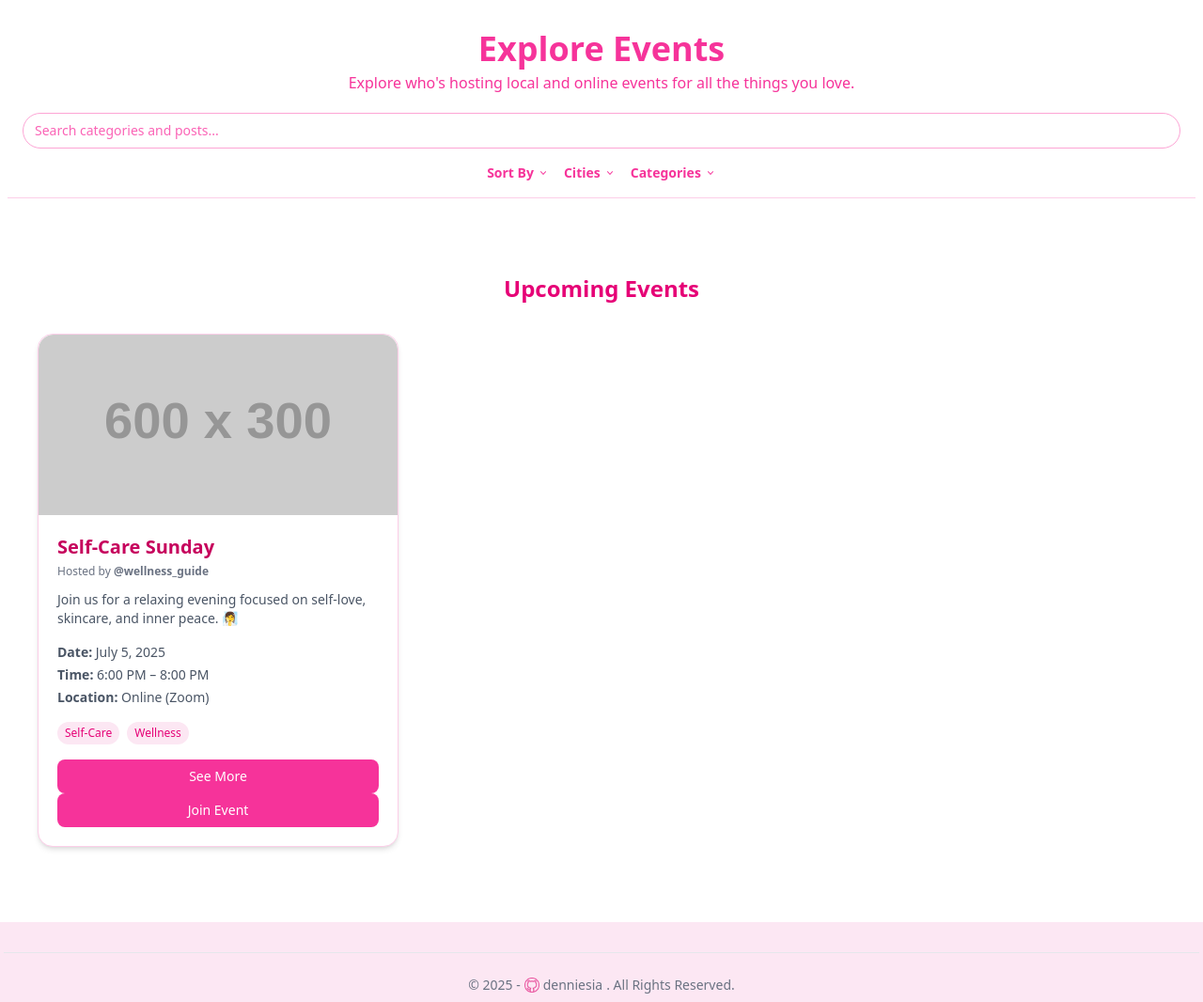
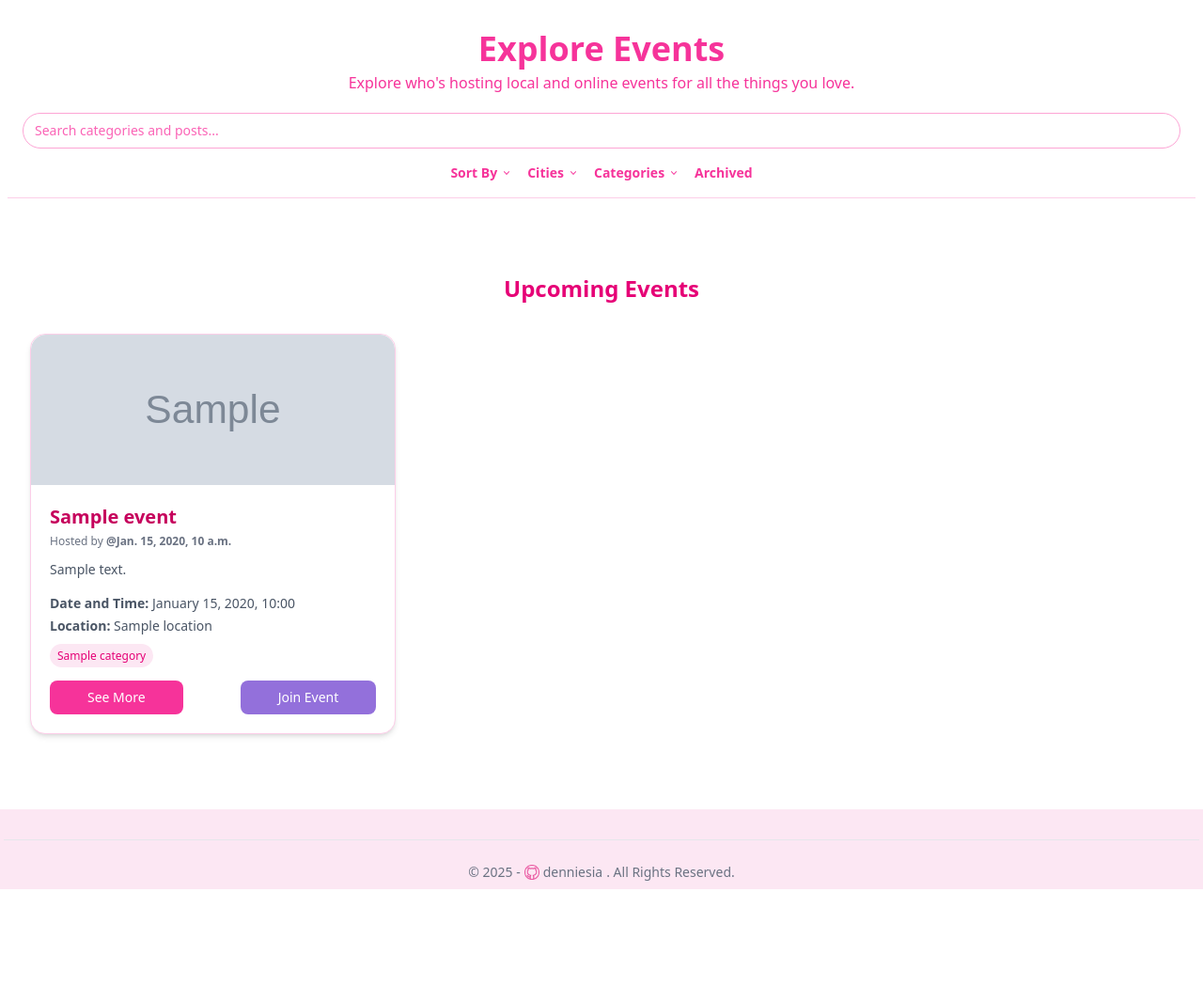
Before and after one commit to denniesia/beaunity, a Django app: template templates/event/events-overview.html in a window 1280 px wide. Shown: the part 72-1138 px from the top of the page at 94% size. After the commit the page ends 1018 px from the top, so only its background shows below. Run offline with Django 5.2, Linux system fonts and the light colour scheme; the template is opened without the code that fills it: most values are stand-ins (such as "Sample title", 1, 10 or a date in 2020); grey boxes marked "Sample" are stand-in pictures; grey boxes labelled with a size stand in for pictures from a placeholder-image service; style sheets or scripts are compiled from the project's sources; some libraries are stand-ins or nearby versions.

Commit message:
fix: events overview page

```diff
--- a/beaunity/event/models.py
+++ b/beaunity/event/models.py
@@ -23,7 +23,7 @@ class Event(CreatedByMixin, CreatedAtMixin, LastUpdatedMixin):
             MinLengthValidator(100)
         ]
     )
-    online = models.BooleanField()
+    is_online = models.BooleanField()
     city = models.CharField(
         max_length=100,
         validators=[
--- a/beaunity/event/urls.py
+++ b/beaunity/event/urls.py
@@ -1,5 +1,5 @@
 from django.urls import path
 from . import views
 urlpatterns = [
-    path('',views.index,name='index'),
+    path('', views.EventsOverviewView.as_view(), name='events'),
 ]
--- a/templates/common/nav.html
+++ b/templates/common/nav.html
@@ -46,7 +46,7 @@
                               transition-all duration-200 ease-in-out z-50  transform -translate-x-1/2 text-center">
                             <a href="{% url 'category-overview' %}" class="block px-4 py-1 text-gray-700 hover:bg-pink-100">Categories</a>
                             <a href="{% url 'post-pending' %}" class="block px-4 py-1 text-gray-700 hover:bg-pink-100">Posts</a>
-                            <a href="#" class="block px-4 py-1 text-gray-700 hover:bg-pink-100">Events</a>
+                            <a href="{% url 'events' %}" class="block px-4 py-1 text-gray-700 hover:bg-pink-100">Events</a>
                             <a href="#" class="block px-4 py-1 text-gray-700 hover:bg-pink-100">Challenges</a>
                         </div>
                     </div>
--- a/templates/event/events-overview.html
+++ b/templates/event/events-overview.html
@@ -87,8 +87,8 @@
                         </label>
                     </div>
                 </div>
-                 <div class="relative group">
-                <button class="flex items-center gap-1 hover:text-pink-700">
+                <div class="relative group">
+                    <button class="flex items-center gap-1 hover:text-pink-700">
                         Categories
                         <svg class="w-3 h-3" fill="currentColor" viewBox="0 0 20 20">
                             <path d="M5.23 7.21a.75.75 0 011.06.02L10 11.293l3.71-4.06a.75.75 0 111.1 1.02l-4.25 4.65a.75.75 0 01-1.1 0l-4.25-4.65a.75.75 0 01.02-1.06z" />
@@ -105,57 +105,68 @@
                             Medium
                         </label>
                     </div>
-                 </div>
+                </div>
+                <div class="relative group">
+                    <button class="flex items-center gap-1 hover:text-pink-700">
+                        Archived
+                    </button>
+                </div>
             </div>
         </div>
+
         <hr class="my-8 border-t border-pink-200 mt-4" />
         <section class="py-12 mt-2">
-            <div class="max-w-7xl mx-auto px-4 sm:px-6 lg:px-8">
+            <div class="max-w-7xl mx-auto px-2 sm:px-4 lg:px-6">
                 <h2 class="text-2xl font-semibold text-pink-600 mb-8 text-center">Upcoming Events</h2>
 
                 {% if events %}
-                {% for event in events %}
+                    <div class="grid grid-cols-1 sm:grid-cols-2 lg:grid-cols-3 gap-6">
+                        {% for event in events %}
+                            <div class="bg-white border border-pink-200 rounded-2xl shadow-md overflow-hidden flex flex-col">
+                                <img src="{{ event.poster_image.url }}" alt="Event Poster"
+                                     class="w-100 h-40 object-cover rounded-t-2xl">
 
-                <div class="grid grid-cols-1 sm:grid-cols-2 lg:grid-cols-3 gap-6">
-                    <!-- Event Card -->
-                    <div class="bg-white border border-pink-200 rounded-2xl shadow-md overflow-hidden flex flex-col">
-                        <!-- Poster Image -->
-                        <img src="https://via.placeholder.com/600x300.png?text=Event+Poster" alt="Event Poster"
-                             class="w-full h-48 object-cover rounded-t-2xl">
+                                <div class="p-5 flex flex-col flex-grow justify-between">
+                                    <div>
+                                        <h3 class="text-xl font-semibold text-pink-700 mb-1">{{ event.title }}</h3>
+                                        <p class="text-xs text-gray-500 mb-3">
+                                            Hosted by
+                                            <a href="{% url 'profile-details' event.created_by.id %}"><strong>@{{ event.created_by }}</strong>
+                                            </a>
+                                        </p>
+                                        <p class="text-sm text-gray-600 mt-2 mb-4">
+                                            {{ event.details|truncatechars:100 }}
+                                        </p>
+                                    </div>
+                                    <div class="text-sm text-gray-600 space-y-1 mb-2">
+                                        <p><strong>Date and Time:</strong> {{ event.start_time|date:"F j, Y, H:i"}}</p>
+                                        {% if event.is_online %}
+                                        	 <p><strong>Location:</strong> Online</p>
+                                        {% else %}
+                                             <p><strong>Location:</strong> {{ event.location }}</p>
+                                        {% endif %}
 
-                        <!-- Content -->
-                        <div class="p-5 flex flex-col flex-grow justify-between">
-                            <!-- Title & Host -->
-                            <div>
-                                <h3 class="text-xl font-semibold text-pink-700 mb-1">Self-Care Sunday</h3>
-                                <p class="text-xs text-gray-500 mb-3">Hosted by <strong>@wellness_guide</strong></p>
-                                <p class="text-sm text-gray-600 mb-4">
-                                    Join us for a relaxing evening focused on self-love, skincare, and inner peace. 🧖‍♀️
-                                </p>
+                                    </div>
+
+                                    <div class="flex flex-wrap gap-2 mb-4">
+                                        {% for category in event.categories.all %}
+                                            <a href="{% url 'category-details' category.slug %}"><span class="bg-pink-100 text-pink-600 text-xs font-medium px-2 py-1 rounded-full">{{ category.title }}</span></a>
+                                        {% endfor %}
+                                    </div>
+
+                                    <div class="mt-auto flex justify-between gap-4">
+                                        <button class="bg-pink-500 text-white text-sm font-medium px-10 py-2 rounded-lg hover:bg-pink-900 transition">
+                                            See More
+                                        </button>
+                                        <button class="text-white text-sm font-medium px-10 py-2 rounded-lg hover:bg-pink-500 transition" style="background-color:#9370DB">
+                                            Join Event
+                                        </button>
+                                    </div>
+
+                                </div>
                             </div>
-
-                            <!-- Details -->
-                            <div class="text-sm text-gray-600 space-y-1 mb-4">
-                                <p><strong>Date:</strong> July 5, 2025</p>
-                                <p><strong>Time:</strong> 6:00 PM – 8:00 PM</p>
-                                <p><strong>Location:</strong> Online (Zoom)</p>
-                            </div>
-                            <!-- Categories -->
-                            <div class="flex flex-wrap gap-2 mb-4">
-                                <span class="bg-pink-100 text-pink-600 text-xs font-medium px-2 py-1 rounded-full">Self-Care</span>
-                                <span class="bg-pink-100 text-pink-600 text-xs font-medium px-2 py-1 rounded-full">Wellness</span>
-                            </div>
-                            <!-- Call to Action -->
-                            <button class="mt-auto bg-pink-500 text-white text-sm font-medium px-4 py-2 rounded-lg hover:bg-pink-600 transition">
-                                See More
-                            </button>
-                            <button class="mt-auto bg-pink-500 text-white text-sm font-medium px-4 py-2 rounded-lg hover:bg-pink-600 transition">
-                                Join Event
-                            </button>
-                        </div>
+                        {% endfor %}
                     </div>
-                </div>
-                {% endfor %}
                 {% endif %}
             </div>
         </section>
```
Also changed, not shown: beaunity/event/views.py (+9 -2 lines), beaunity/event/migrations/0003_rename_online_event_is_online.py (added).
